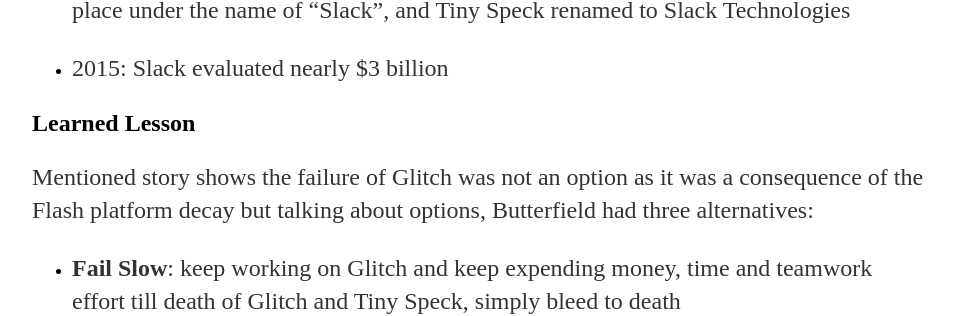
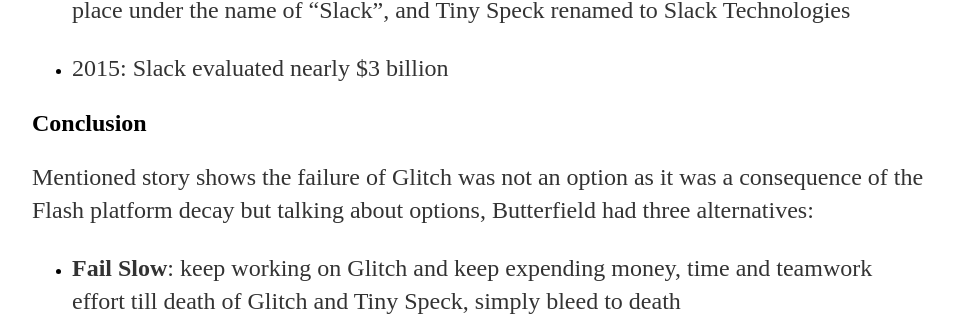
Before and after one commit to mahmoudabdelsattarmuhammad/mahmoud.github.io, a Jekyll site: the page built from _posts/2019-02-21-adpot-fail-right.md, in a window 1280 px wide. Shown: the part 1576-1892 px from the top of the page, without its empty margins (160-1116 px from the left). Built offline with Jekyll 4.4.1, drawn with Linux system fonts in a browser that asks for light colours.

Commit message:
Update 2019-02-21-adpot-fail-right.md

```diff
--- a/_posts/2019-02-21-adpot-fail-right.md
+++ b/_posts/2019-02-21-adpot-fail-right.md
@@ -40,7 +40,7 @@ The story chronologically  as follows:
 
 - 2015: Slack evaluated nearly $3 billion
 
-## Learned Lesson
+## Conclusion
 
 Mentioned story shows the failure of Glitch was not an option as it was a consequence of the Flash platform decay but talking about options, Butterfield had three alternatives:
 
```
